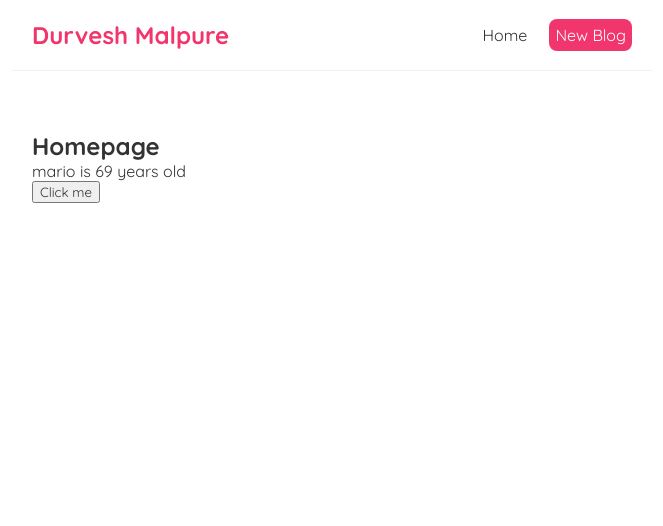
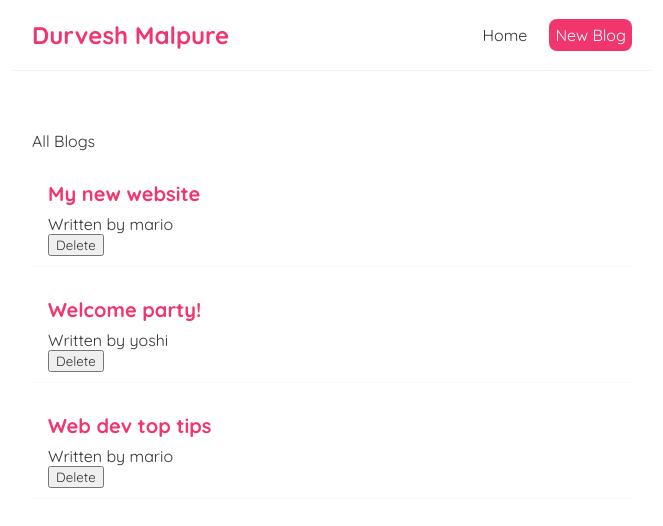
Before and after one commit to durvesh8/my-blog, a React (Create React App) app: page / in a window 1280 px wide. Shown: the top 526 px of the page, without its empty margins (308-971 px from the left). Built offline with nearby package versions, Linux system fonts and the light colour scheme.

Commit message:
Added props to a reusable component BlogsList

```diff
--- /dev/null
+++ b/src/BlogList.js
@@ -0,0 +1,19 @@
+const BlogList = (props) => {
+       const blogs = props.blogs;
+       const title = props.title;
+       const handleDelete = props.handleDelete;
+    return (
+        <div className="blog-list">
+            <div className="title">{title}</div>
+            {blogs.map((blog)=>(
+                <div className="blog-preview" key={blog.id}>
+                    <h2 className="previewTitle">{blog.title}</h2>
+                    <p className="previewAuthor">Written by {blog.author}</p>
+                    <button className="delbut" onClick={()=>handleDelete(blog.id)}>Delete</button>
+                </div>
+            ))}
+        </div>
+     );
+}
+
+export default BlogList;
--- a/src/Home.js
+++ b/src/Home.js
@@ -1,23 +1,41 @@
 import { useState } from "react";
+import BlogList from "./BlogList";
 
 const Home = () => {
-    const [name,setName] = useState('mario');
-    const [age,setAge] = useState(69)
-    const handleClick = (e) => {
-        // console.log("hellooo ",e);
-        setName('peach');
-        setAge(420);
-    }
-
+    // const [name,setName] = useState('mario');
+    // const [age,setAge] = useState(69)
+    // const handleClick = (e) => {
+    //     // console.log("hellooo ",e);
+    //     setName('peach');
+    //     setAge(420);
+    // }
+    const [blogs,setBlogs] = useState([
+        { title: 'My new website', body: 'lorem ipsum...', author: 'mario', id: 1 },
+    { title: 'Welcome party!', body: 'lorem ipsum...', author: 'yoshi', id: 2 },
+    { title: 'Web dev top tips', body: 'lorem ipsum...', author: 'mario', id: 3 }
+    ]);
     // const handleClickAgain = (name,e) => {
     //     console.log("hellooo ",name,e);
     // }
 
+    const handleDelete = (id) => {
+        const newblogs = blogs.filter(blog=>blog.id!==id);
+        setBlogs(newblogs);
+    }
+
     return (
         <div className="home">
-            <h2>Homepage</h2>
+            {/* {blogs.map((blog)=>(
+                <div className="blog-preview" key={blog.id}>
+                    <h2 className="previewTitle">{blog.title}</h2>
+                    <p className="previewAuthor">Written by {blog.author}</p>
+                </div>
+            ))} */}
+            <BlogList blogs = {blogs} title= "All Blogs" handleDelete={handleDelete}/>
+            {/* <BlogList blogs = {blogs.filter((blog)=>blog.author==="mario")} title= "Mario's blogs"/> */}
+            {/* <h2>Homepage</h2>
             <p>{name} is {age} years old</p>
-            <button onClick={handleClick}>Click me</button>
+            <button onClick={handleClick}>Click me</button> */}
             {/* <button onClick={(e) => handleClickAgain('mario',e)}>Click Me Again</button> */}
         </div>
       );
--- a/src/index.css
+++ b/src/index.css
@@ -33,3 +33,18 @@
   margin: 40px auto;
   padding: 20px;
 }
+
+/* blog previews / list */
+.blog-preview {
+  padding: 10px 16px;
+  margin: 20px 0;
+  border-bottom: 1px solid #fafafa;
+}
+.blog-preview:hover {
+  box-shadow: 1px 3px 5px rgba(0,0,0,0.1);
+}
+.blog-preview h2 {
+  font-size: 20px;
+  color: #f1356d;
+  margin-bottom: 8px;
+}
```
